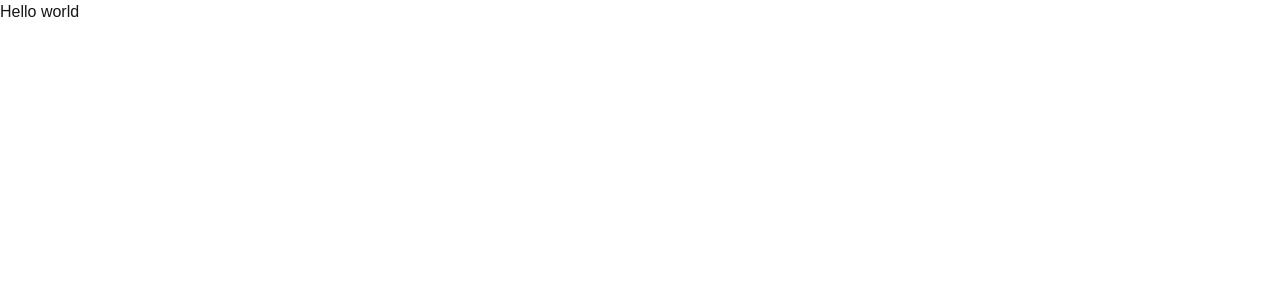
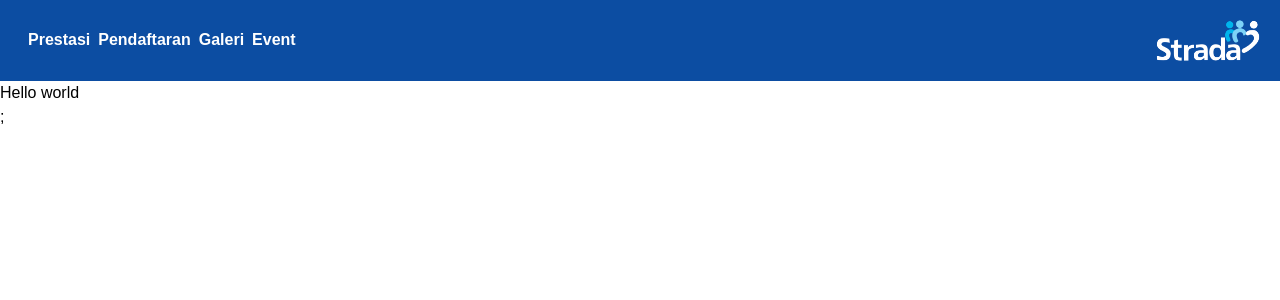
Before and after one commit to aspectxlol/bw-rewrite, a Next.js app: page / in a window 1280 px wide. Shown: the top 300 px of the page. Built offline with nearby package versions, Linux system fonts and the light colour scheme.

Commit message:
nav is nice

```diff
--- /dev/null
+++ b/src/components/navbar.tsx
@@ -0,0 +1,23 @@
+import Image from "next/image";
+
+export default function Navbar() {
+  return (
+    <nav className="flex flex-row w-full p-2 bg-PrimaryNav text-white justify-between">
+      <div id="links" className="p-5">
+        <ol className="flex flex-row font-bold gap-2">
+          <li><a href="/prestasi">Prestasi</a></li>
+          <li><a href="/Pendaftaran">Pendaftaran</a></li>
+          <li><a href="/Galeri">Galeri</a></li>
+          <li><a href="/Event">Event</a></li>
+        </ol>
+      </div>
+      <Image
+        src="/assets/Logo-Strada-small-128.png"
+        alt="Logo Strada"
+        width="128"
+        height="128"
+        className=""
+      />
+    </nav>
+  );
+}
--- a/src/pages/_app.tsx
+++ b/src/pages/_app.tsx
@@ -1,6 +1,10 @@
+import Navbar from "@bw/components/navbar";
 import "@bw/styles/globals.css";
 import type { AppProps } from "next/app";
 
 export default function App({ Component, pageProps }: AppProps) {
-  return <Component {...pageProps} />;
+  return <>
+    <Navbar />
+    <Component {...pageProps} />;
+  </>
 }
--- a/src/styles/globals.css
+++ b/src/styles/globals.css
@@ -14,15 +14,7 @@
   --primaryNav: #0C4DA2;
 }
 
-@media (prefers-color-scheme: dark) {
-  :root {
-    --background: #0a0a0a;
-    --foreground: #ededed;
-  }
-}
-
 body {
-  color: var(--foreground);
-  background: var(--background);
+  background: #ffffff;
   font-family: Arial, Helvetica, sans-serif;
 }
```
Also changed, not shown: public/assets/Logo-Strada-small-128.png (added).
